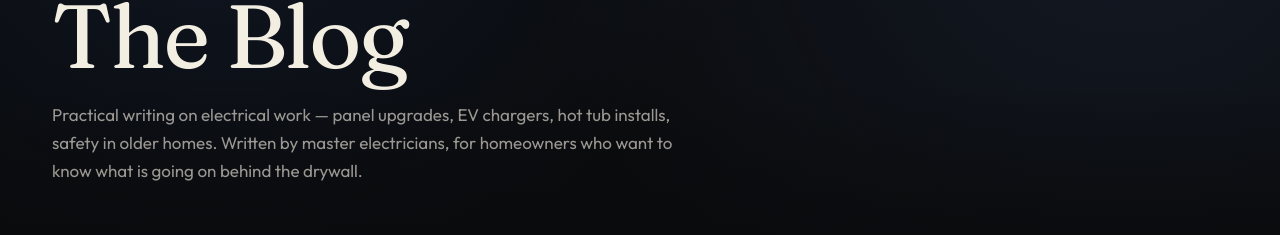
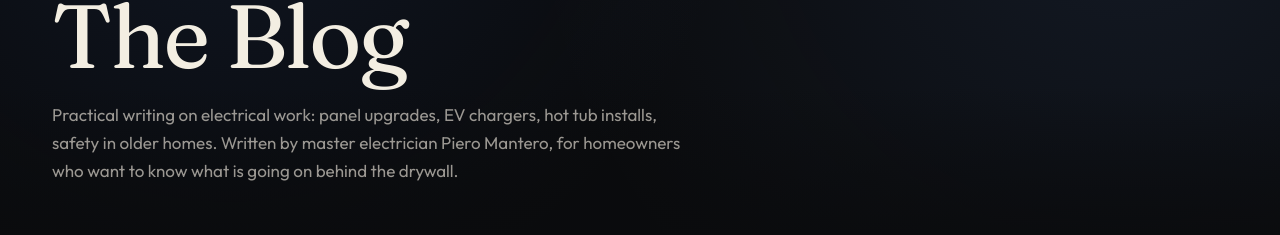
Before and after one commit to armaanmakowal10/powerdesignelectrical, a React (Vite) app: page /blog in a window 1280 px wide. Shown: the part 183-418 px from the top of the page. Built offline with nearby package versions, Linux system fonts and the light colour scheme.

Commit message:
Update blog subtitle to credit master electrician Piero Mantero

```diff
--- a/src/pages/Blog.jsx
+++ b/src/pages/Blog.jsx
@@ -63,7 +63,7 @@ export default function Blog() {
           <span className="blog-hero-eyebrow">— Field notes &amp; guides</span>
           <h1 className="blog-hero-title">The Blog</h1>
           <p className="blog-hero-sub">
-            Practical writing on electrical work — panel upgrades, EV chargers, hot tub installs, safety in older homes. Written by master electricians, for homeowners who want to know what is going on behind the drywall.
+            Practical writing on electrical work: panel upgrades, EV chargers, hot tub installs, safety in older homes. Written by master electrician Piero Mantero, for homeowners who want to know what is going on behind the drywall.
           </p>
         </div>
       </section>
```
